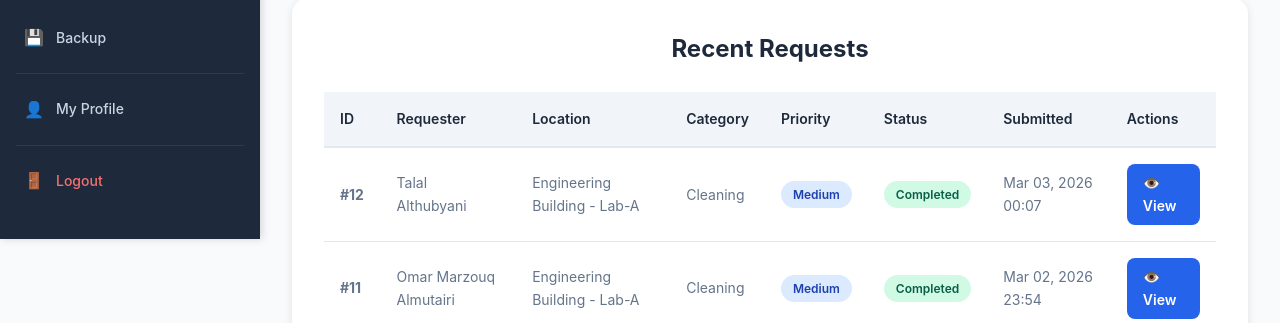
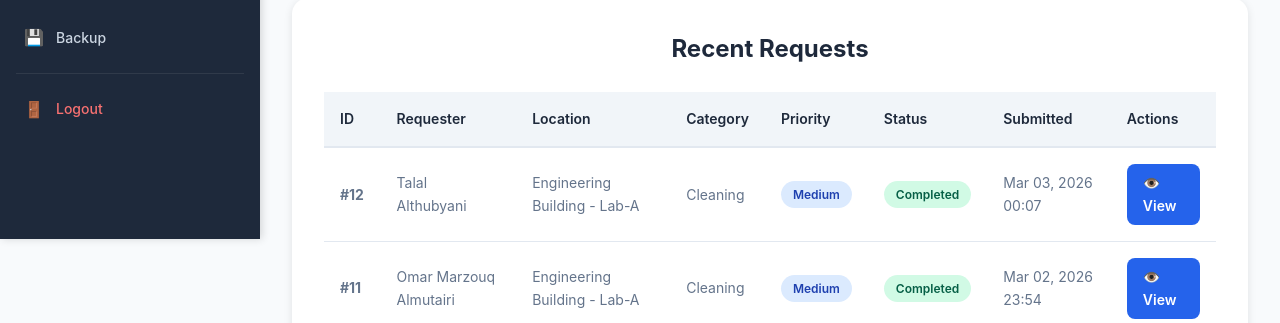
Before and after one commit to aymangh-0/FixPoint-Maintenance-System, a PHP site: page /fixpoint/admin/dashboard.php in a window 1280 px wide. Shown: the part 561-884 px from the top of the page. Run offline with PHP 8.4, Linux system fonts and the light colour scheme; a user stored in the database is signed in; data comes from the database, SQL or seed files in the repository.

Commit message:
تعديل بسيط في الصفحه

```diff
--- a/admin/dashboard.php
+++ b/admin/dashboard.php
@@ -126,10 +126,7 @@ $current_page = 'dashboard';
             <a href="backup.php" class="sidebar-link <?php echo $current_page === 'backup' ? 'active' : ''; ?>">
                 <span class="sidebar-icon">💾</span><span>Backup</span>
             </a>
-<div class="sidebar-divider"></div>
-<a href="profile.php" class="sidebar-link <?php echo $current_page === 'profile' ? 'active' : ''; ?>">
-    <span class="sidebar-icon">👤</span><span>My Profile</span>
-</a>
+
             <div class="sidebar-divider"></div>
 
             <a href="../auth/logout.php" class="sidebar-link sidebar-logout">
```
